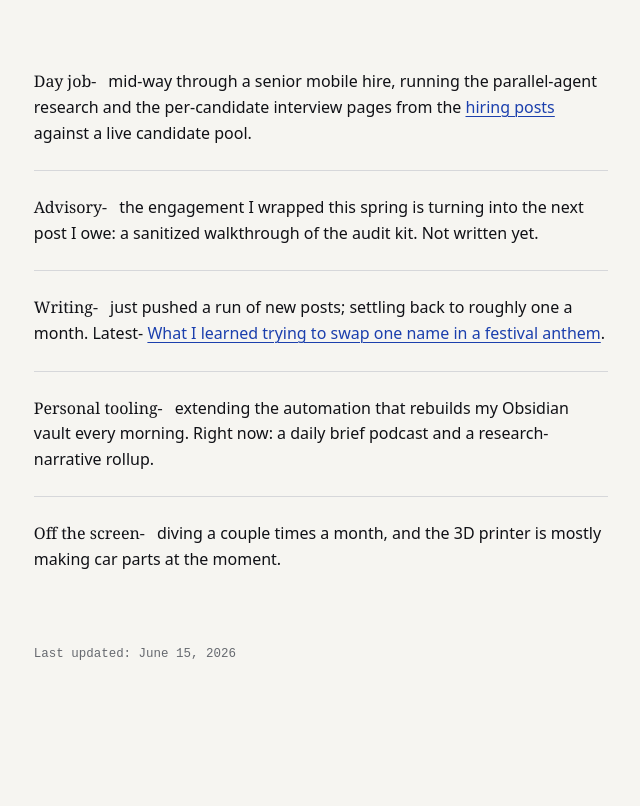
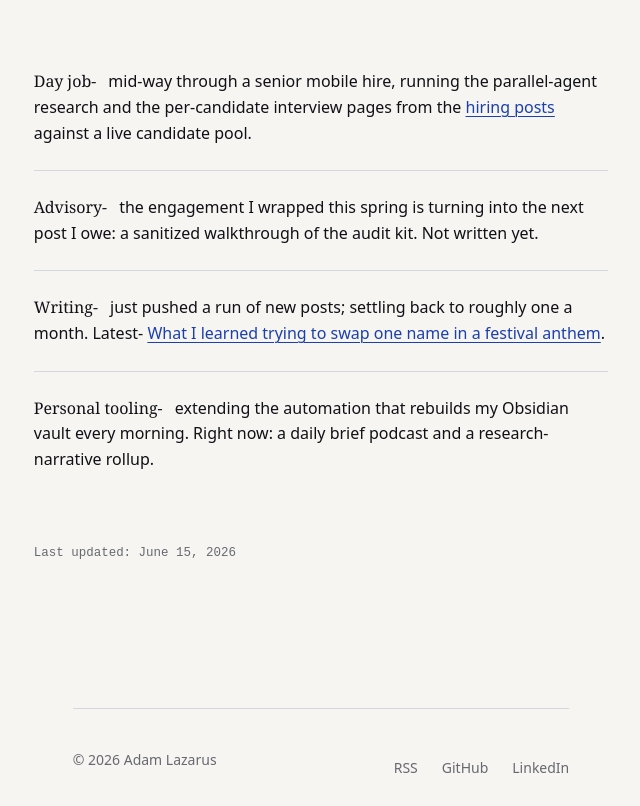
Before and after one commit to adamlaz/alzr.us, an Astro site: page /now in a window 1280 px wide. Shown: the part 290-1096 px from the top of the page, without its empty margins (319-959 px from the left). Built offline with nearby package versions, Linux system fonts and the light colour scheme; Astro itself is replaced by a stand-in of ours; some packages are replaced by stand-ins of ours; a web font is replaced by a local one.

Commit message:
💄 refactor(writing): remove outdated personal activity from "Now" page

```diff
--- a/src/pages/now.astro
+++ b/src/pages/now.astro
@@ -48,10 +48,6 @@ const latest = posts[0];
       vault every morning. Right now: a daily brief podcast and a
       research-narrative rollup.
     </li>
-    <li>
-      <strong>Off the screen-</strong> diving a couple times a month, and the 3D printer is
-      mostly making car parts at the moment.
-    </li>
   </ul>
 
   <p class="updated">
```
